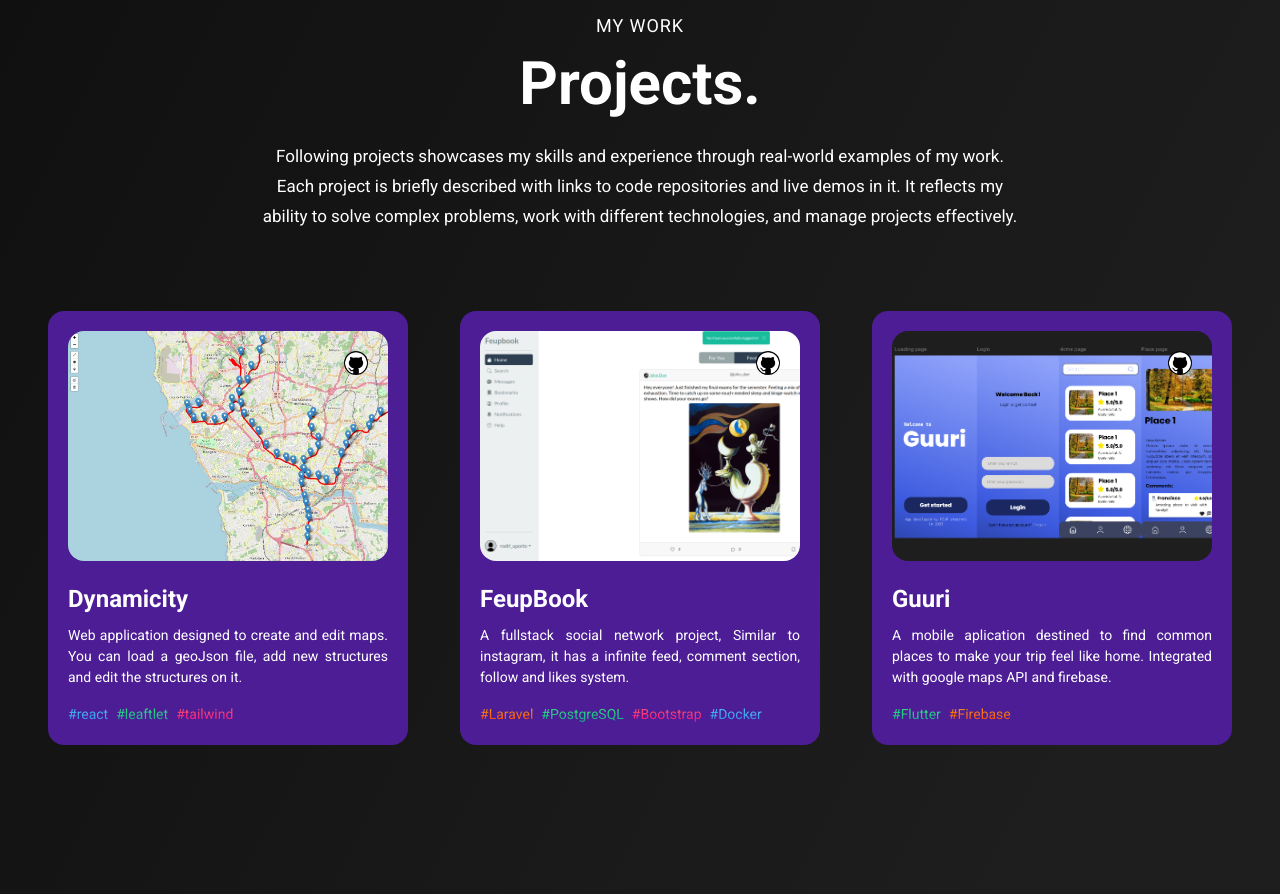
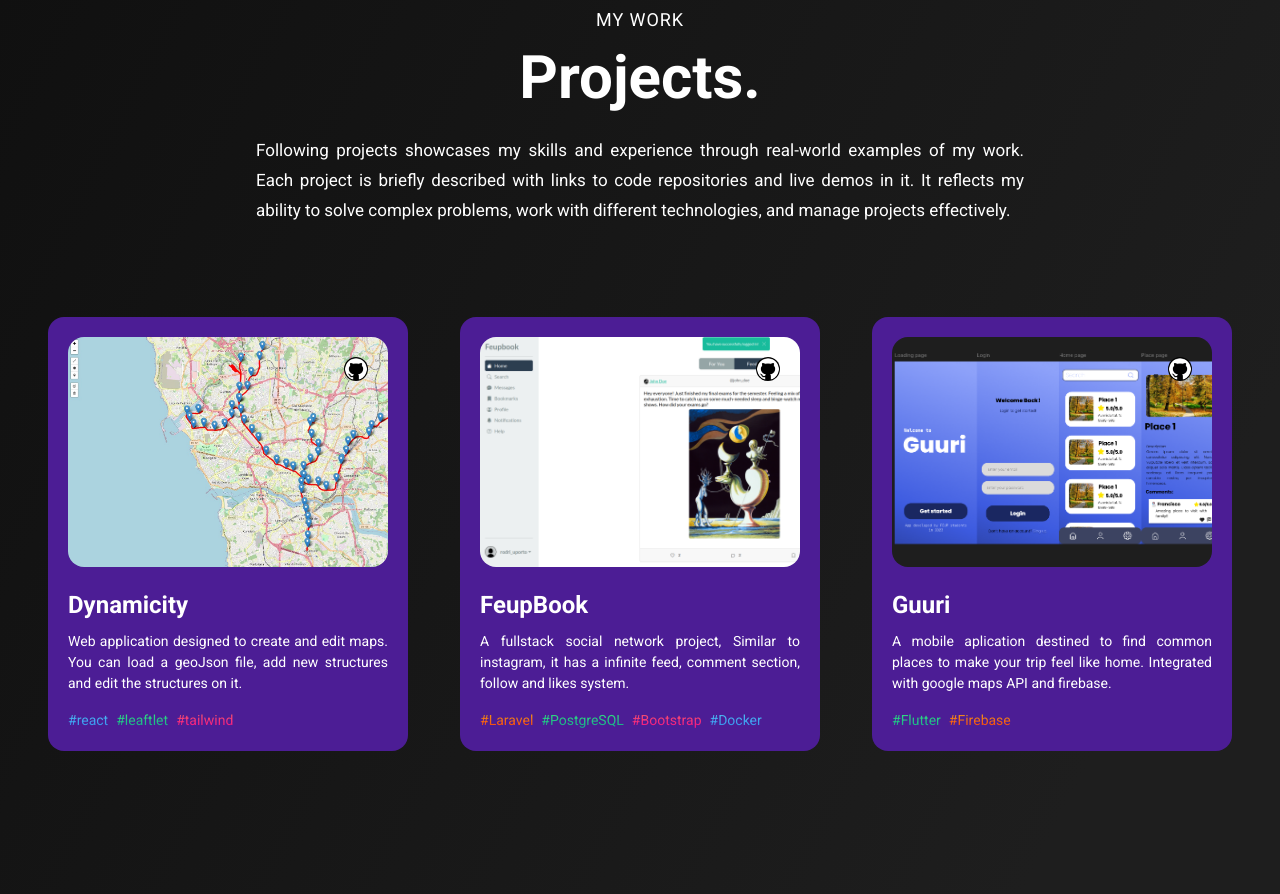
Before and after one commit to fjacobf/portfolioV1, a React (Vite) app: page / in a window 1280 px wide. Shown: the part 3340-4234 px from the top of the page. Built offline with nearby package versions, Linux system fonts and the light colour scheme.

Commit message:
final adjustments

```diff
--- a/src/sections/ContactMe.jsx
+++ b/src/sections/ContactMe.jsx
@@ -8,7 +8,7 @@ const ContactMe = () => {
       <motion.p variants={textVariant()} className="font-black text-white lg:text-[80px] sm:text-[60px] xs:text-[50px] text-[40px] lg:leading-[98px] mt-2 text-center">My socials</motion.p>
       <div className="flex flex-col gap-14">
         {contacts.map((contact, index)=> (
-          <motion.div variants={fadeIn("up","spring",0.5,0.75)}>
+          <motion.div key={index} variants={fadeIn("up","spring",0.5,0.75)}>
             <a className="flex items-center inline-block" key={index} href={contact.link}>
               <img className=" sm:w-28 w-14 mr-3" src={contact.icon}/>
               <p className="md:text-5xl text-xl font-bold inline-block">
--- a/src/sections/Projects.jsx
+++ b/src/sections/Projects.jsx
@@ -75,7 +75,7 @@ const Projects = () => {
       <div className='w-full flex justify-center'>
         <motion.p
           variants={fadeIn("", "", 0.1, 1)}
-          className='mt-3 text-[17px] max-w-3xl leading-[30px] text-center'
+          className='m-3 text-[17px] max-w-3xl leading-[30px] text-justify'
         >
           Following projects showcases my skills and experience through
           real-world examples of my work. Each project is briefly described with
```
